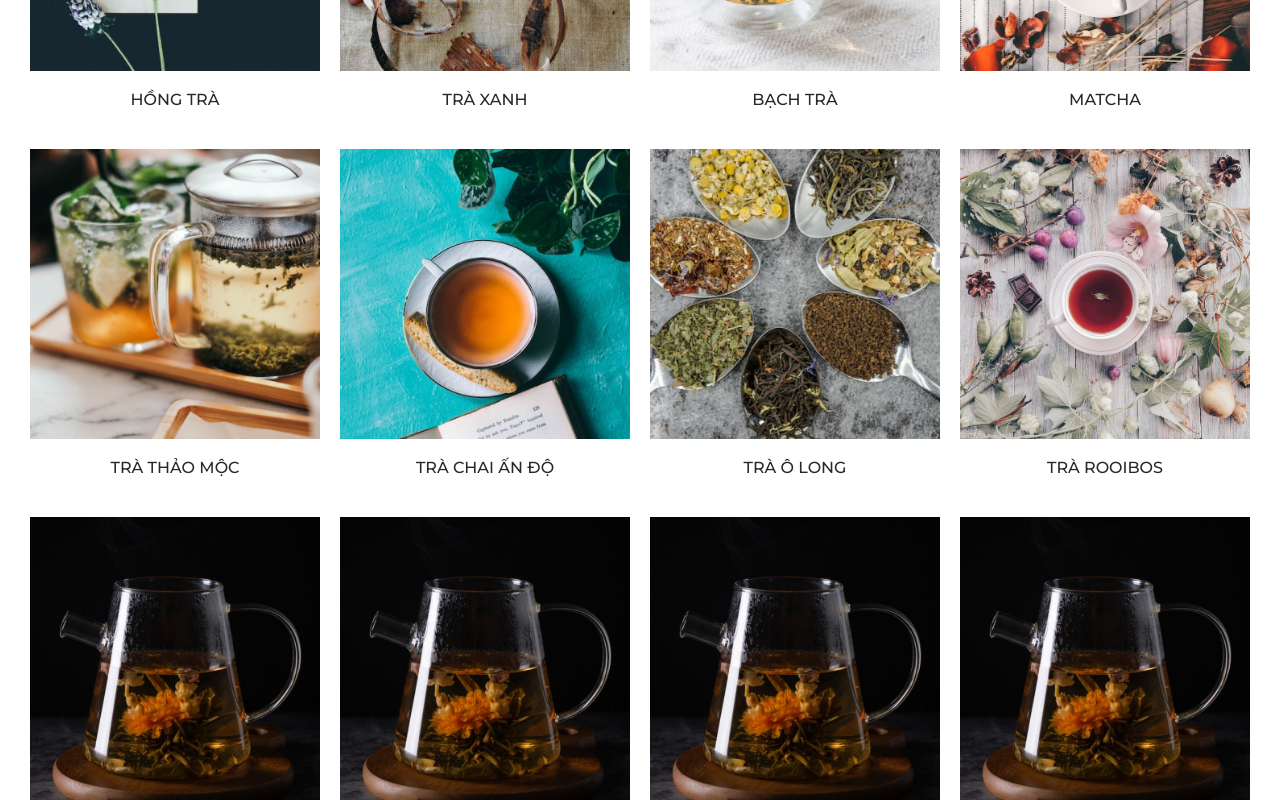
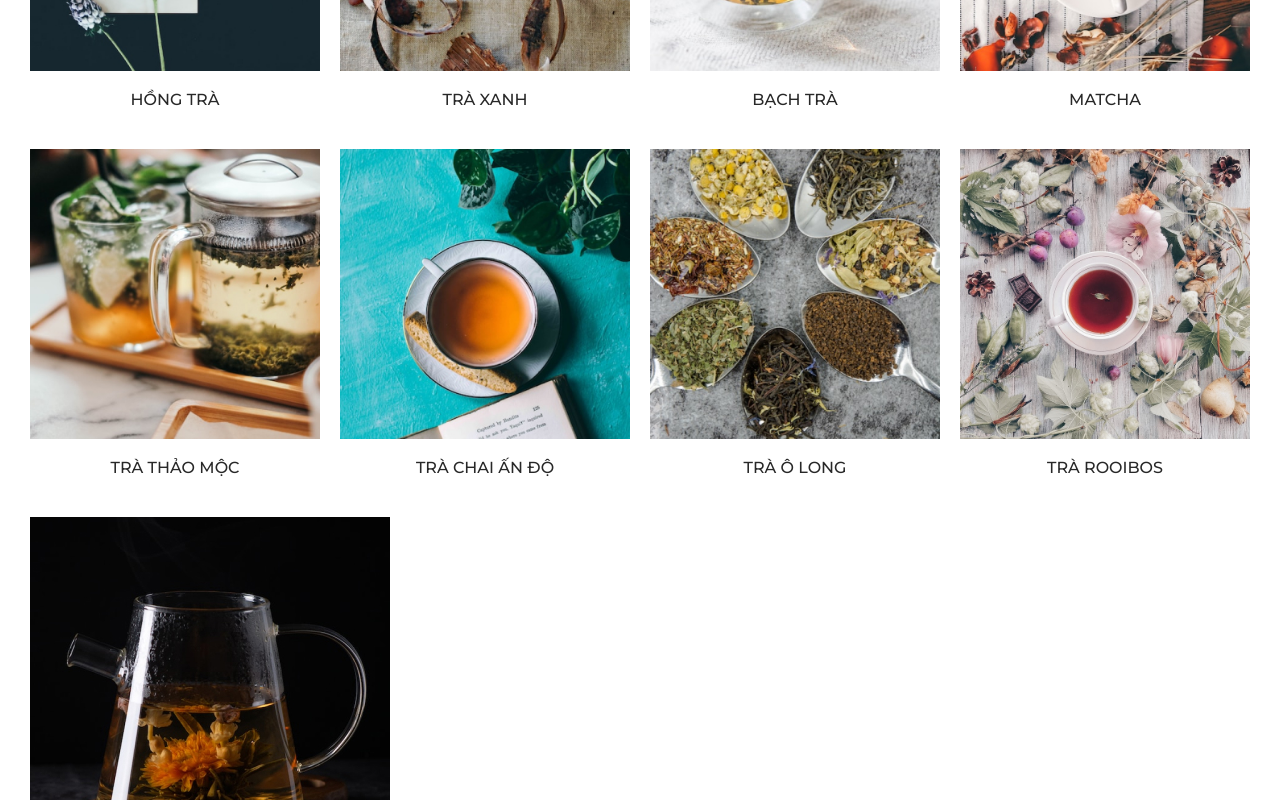
Before and after one commit to thuong22092k3/IE104_MocTraShop, a React (Create React App) app: page / in a window 1280 px wide. Shown: the part 1340-2140 px from the top of the page. Built offline with nearby package versions, Linux system fonts and the light colour scheme.

Commit message:
Fix data and Category list

```diff
--- a/src/Components/Collections/Collections_Content.jsx
+++ b/src/Components/Collections/Collections_Content.jsx
@@ -1,17 +1,26 @@
 import React, { useState, useEffect } from 'react';
-import { Link } from 'react-router-dom';
+import { Link, useLocation, useParams } from 'react-router-dom';
 import Filter from './Filter';
 import productData from '../../assets/Product';
 import categoryData from '../../assets/Category';
-import Card from './Card';  // Update the import statement to the correct path
+import Card from './Card';
 
 const Collections_Content = () => {
     const [products, setProducts] = useState([]);
+    const { categorySlug } = useParams();
 
     useEffect(() => {
         const allProducts = productData.getAllProducts();
-        setProducts(allProducts);
-    }, []);
+
+        // Check if a category is selected
+        if (categorySlug) {
+            const filteredProducts = allProducts.filter(product => product.categorySlug === categorySlug);
+            setProducts(filteredProducts);
+        } else {
+            // No category selected, show all products
+            setProducts(allProducts);
+        }
+    }, [categorySlug]);
 
     return (
         <div className="collections">
--- /dev/null
+++ b/src/Components/Home/CategoryList.jsx
@@ -0,0 +1,32 @@
+import React from 'react';
+import { Link } from 'react-router-dom';
+import categoryData from '../../assets/Category';
+
+const CatergoryList = () => {
+    const allCategories = categoryData.getAllCategory();
+
+    const rows = [];
+    for (let i = 0; i < allCategories.length; i += 4) {
+        rows.push(allCategories.slice(i, i + 4));
+    }
+
+    return (
+        <div className="cards">
+            <h1 className="partner__h1">BỘ SƯU TẬP</h1>
+            {rows.map((row, rowIndex) => (
+                <div className="row" key={rowIndex}>
+                    {row.map((category) => (
+                        <Link to={`/collections/${category.categorySlug}`} key={category.id}>
+                            <div className="card">
+                                <img src={category.image} alt={category.display} />
+                                <div className='card__title'>{category.display}</div>
+                            </div>
+                        </Link>
+                    ))}
+                </div>
+            ))}
+        </div>
+    );
+}
+
+export default CatergoryList;
--- a/src/Components/Home/ProductList.jsx
+++ /dev/null
@@ -1,47 +0,0 @@
-import React from 'react'
-import { Link } from 'react-router-dom';
-import { Bach_Tra, Hong_Tra, Tra_Xanh, Matcha, Tra_Thao_Moc, Tra_Chai, Tra_O_Long, Tra_Rooibos, Dung_Cu_Pha_Tra} from '../../assets/Images'
-
-const products = [
-
-    { id: 1, name: 'Hồng trà', imageUrl: Hong_Tra },
-    { id: 2, name: 'Trà xanh', imageUrl: Tra_Xanh },
-    { id: 3, name: 'Bạch trà', imageUrl: Bach_Tra },
-    { id: 4, name: 'Matcha', imageUrl: Matcha },
-    { id: 5, name: 'Trà thảo mộc', imageUrl: Tra_Thao_Moc },
-    { id: 6, name: 'Trà chai Ấn độ', imageUrl: Tra_Chai },
-    { id: 7, name: 'trà ô long', imageUrl: Tra_O_Long },
-    { id: 8, name: 'trà rooibos', imageUrl: Tra_Rooibos },
-    { id: 9, name: 'dụng cụ pha trà', imageUrl: Dung_Cu_Pha_Tra },
-    { id: 10, name: 'dụng cụ pha trà', imageUrl: Dung_Cu_Pha_Tra },
-    { id: 11, name: 'dụng cụ pha trà', imageUrl: Dung_Cu_Pha_Tra },
-    { id: 12, name: 'dụng cụ pha trà', imageUrl: Dung_Cu_Pha_Tra },
-];
-
-const ProductList = () => {
-
-    const rows = [];
-    for (let i = 0; i < products.length; i += 4) {
-        rows.push(products.slice(i, i + 4));
-    }
-
-    return (
-        <div className="cards">
-            <h1 class="partner__h1">BỘ SƯU TẬP</h1>
-            {rows.map((row, rowIndex) => (
-                <div className="row" key={rowIndex}>
-                    {row.map((product) => (
-                        <Link to="/collections">
-                            <div className="card" key={product.id}>
-                                <img src={product.imageUrl} alt={product.name} />
-                                <div className='card__title'>{product.name}</div>
-                            </div>
-                        </Link>
-                    ))}
-                </div>
-            ))}
-        </div>
-    )
-}
-
-export default ProductList
--- a/src/Pages/Collections.jsx
+++ b/src/Pages/Collections.jsx
@@ -6,9 +6,12 @@ import Collections_Content from '../Components/Collections/Collections_Content';
 import Section, { SectionBody, SectionTitle } from "../Components/Section";
 import { Breadcrumb, Input, Button } from "antd";
 import { Link, useParams } from "react-router-dom";
+import categoryData from '../assets/Category';
 
 
 const Collections = () => {
+  const { categorySlug, } = useParams();
+  const category = categoryData.getCategoryBySlug(categorySlug);
   return (
     <Helmet title="Bộ sưu tập">
       <Section>
@@ -21,7 +24,12 @@ const Collections = () => {
           <Breadcrumb.Item>
             <Link to="/">TRANG CHỦ</Link>
           </Breadcrumb.Item>
-          <Breadcrumb.Item>BỘ SƯU TẬP TRÀ</Breadcrumb.Item>
+          <Breadcrumb.Item><Link to="/collections">BỘ SƯU TẬP TRÀ</Link></Breadcrumb.Item>
+          {categorySlug && (
+            <Breadcrumb.Item>
+              <Link to={`/collections/${categorySlug}`}>{category.display}</Link>
+            </Breadcrumb.Item>
+          )}
         </Breadcrumb>
       </div>
       <Collections_Content></Collections_Content>
--- a/src/Pages/Home.jsx
+++ b/src/Pages/Home.jsx
@@ -4,7 +4,7 @@ import LandingPage from '../Components/Home/LandingPage';
 import Policy from '../Components/Home/Policy';
 import Partner from '../Components/Home/Partner';
 import NewBlog from '../Components/Home/NewBlog';
-import ProductList from '../Components/Home/ProductList';
+import CatergoryList from '../Components/Home/CategoryList';
 import Section, { SectionBody, SectionTitle } from "../Components/Section";
 
 const Home = () => {
@@ -24,7 +24,7 @@ const Home = () => {
 
       <Section>
         <SectionBody>
-          <ProductList />
+          <CatergoryList/>
         </SectionBody>
       </Section>
 
--- a/src/assets/Category.js
+++ b/src/assets/Category.js
@@ -1,48 +1,69 @@
+import {
+    Bach_Tra,
+    Hong_Tra,
+    Dung_Cu_Pha_Tra,
+    Matcha,
+    Tra_Chai,
+    Tra_O_Long,
+    Tra_Rooibos,
+    Tra_Thao_Moc,
+    Tra_Xanh,
+} from './Images'
+
 const categories = [
     {
         id: 1,
         display: "HỒNG TRÀ",
         categorySlug: "hong-tra",
+        image: Hong_Tra,
     },
     {
         id: 2,
         display: "TRÀ XANH",
         categorySlug: "tra-xanh",
+        image: Tra_Xanh,
     },
     {
         id: 3,
         display: "BẠCH TRÀ",
         categorySlug: "bach-tra",
+        image: Bach_Tra,
     },
     {
         id: 4,
         display: "MATCHA",
         categorySlug: "matcha",
+        image: Matcha,
     },
     {
         id: 5,
         display: "TRÀ THẢO MỘC",
         categorySlug: "tra-thao-moc",
+        image: Tra_Thao_Moc,
     },
     {
         id: 6,
         display: "TRÀ CHAI ẤN ĐỘ",
         categorySlug: "tra-chai-an-do",
+        image: Tra_Chai,
     },
     {
         id: 7,
         display: "TRÀ Ô LONG",
         categorySlug: "tra-o-long",
+        image:Tra_O_Long,
     },
     {
         id: 8,
         display: "TRÀ ROOIBOS",
         categorySlug: "tra-rooibos",
+        image: Tra_Rooibos,
     },
     {
         id: 9,
         display: "DỤNG CỤ PHA TRÀ",
         categorySlug: "dung-cu-pha-tra",
+        image: Dung_Cu_Pha_Tra,
     }
 ]
 
--- a/src/routes/index.jsx
+++ b/src/routes/index.jsx
@@ -11,6 +11,7 @@ import Payment from "../Pages/Payment";
 const publicRoutes = [
   { path: "/", component: Home },
   { path: "/Collections", component: Collections },
+  { path: "/Collections/:categorySlug", component: Collections },
   { path: "/Contact", component: Contact },
   { path: "/Mybag", component: MyBag },
   { path: "/Account", component: Account },
--- a/src/sass/Components/_productInfo.scss
+++ b/src/sass/Components/_productInfo.scss
@@ -1,6 +1,7 @@
 .info {
     display: flex;
     justify-content: space-around;
+    flex-wrap: wrap;
     background-color: $bg-footer;
     padding: 40px 0;
     font-size: 14px;
```
